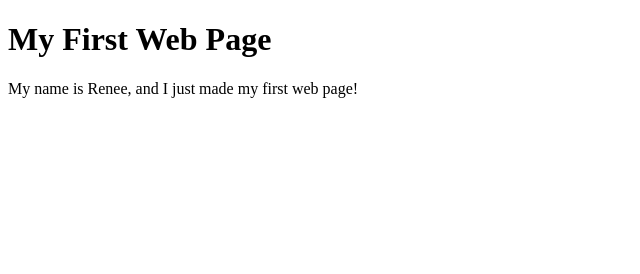
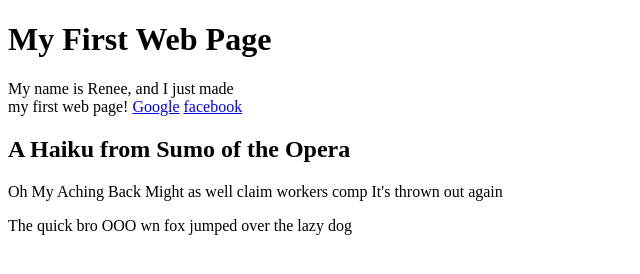
Before and after one commit to ReneeQuevedo/2023-January-Foundations, a plain HTML site: page first-page.html in a window 1280 px wide. Shown: the whole page, without its empty margins (0-640 px from the left). Drawn offline with Linux system fonts and the light colour scheme.

Commit message:
my first assignment

```diff
--- a/first-page.html
+++ b/first-page.html
@@ -4,9 +4,20 @@
         <title>My First Web Page</title>
     </head>
     <body>
-        <h1>My First Web Page</h1>
+        <h1>      My First Web Page</h1>
         <p>
-            My name is Renee, and I just made my first web page!
+            My name is Renee, and I just made<br>my first web page!
+            <a href="https://www.google.com">Google</a>
+            <a href="https://www.facebook.com" target="_blank">facebook</a>
+        </p>
+        <h2>A Haiku from Sumo of the Opera</h2>
+        <p>
+            Oh My Aching Back
+            Might as well claim workers comp
+            It's thrown out again
+        </p>
+        <p>
+            The quick bro<span> OOO </span>wn fox jumped over the lazy dog
         </p>
     </body>
 </html>
```
Also changed, not shown: code-challenge-1/index.html (added, +15 -0 lines), twinfeats-software/index.html (added, +15 -0 lines), 1 other file.
